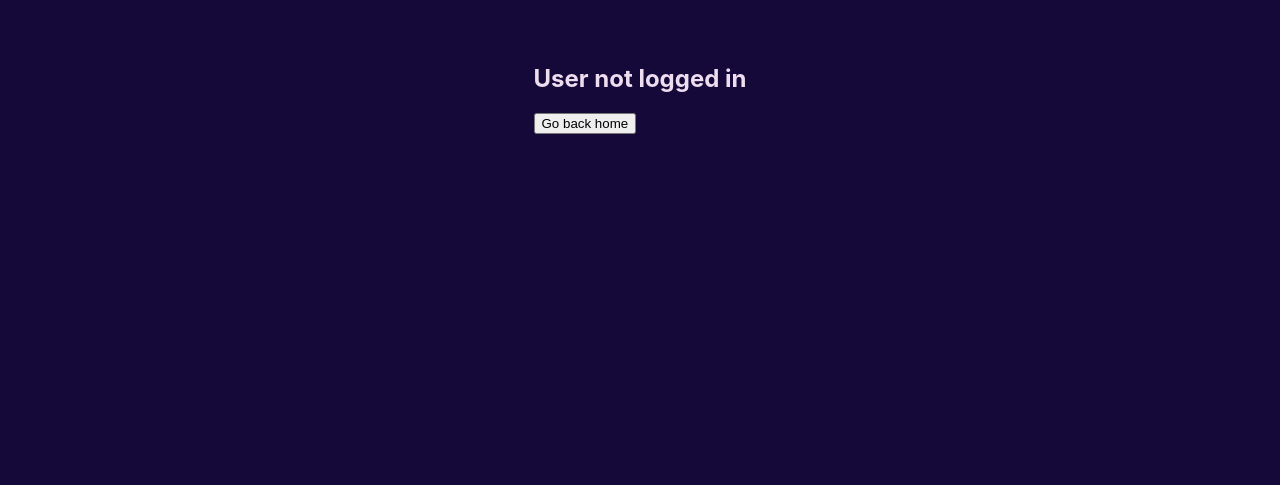
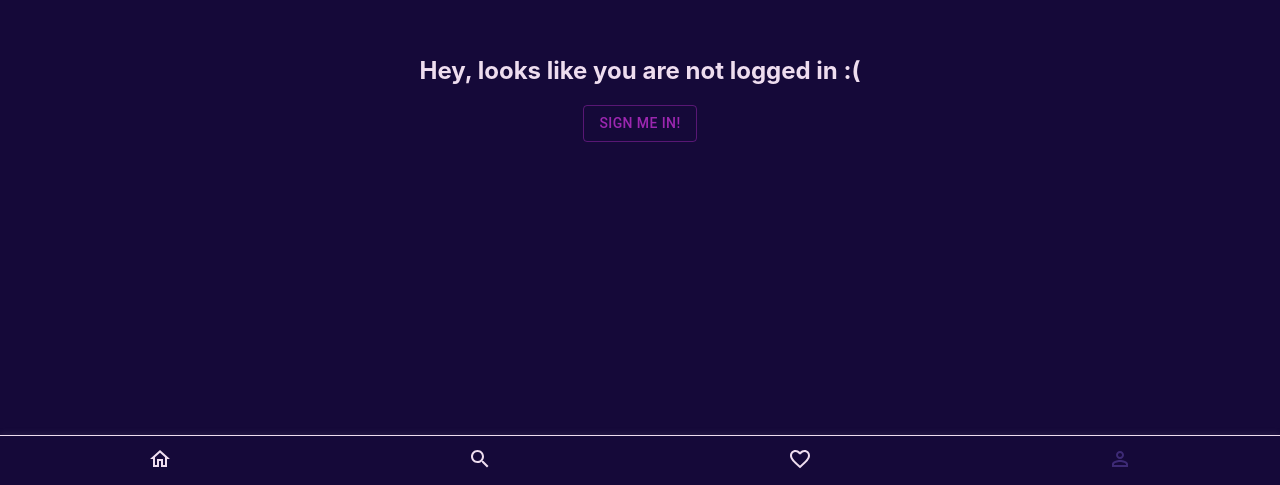
Before and after one commit to lethabomathabatha/LETMAT077_FTO2301_GroupB_LethaboMathabatha_DWACapstone, a React (Vite) app: page /account in a window 1280 px wide. Shown: the part 315-800 px from the top of the page. Built offline with nearby package versions, Linux system fonts and the light colour scheme; no server answers.

Commit message:
edit page styling

```diff
--- a/src/pages/Account.jsx
+++ b/src/pages/Account.jsx
@@ -1,16 +1,12 @@
 // import React from 'react';
 import { useEffect, useState } from 'react';
 import '../pages/LoginStyles.css';
-// import BottomNav from '../components/BottomNav';
-import { createClient } from '@supabase/supabase-js';
+import BottomNav from '../components/BottomNav';
 // import { Auth } from '@supabase/auth-ui-react';
 // import { ThemeSupa } from '@supabase/auth-ui-shared';
 import { useNavigate } from 'react-router-dom';
-
-const supabase = createClient(
-    import.meta.env.VITE_REACT_APP_PODS_SUPABASE_URL,
-    import.meta.env.VITE_REACT_APP_PODS_SUPABASE_ANON_KEY
-  );
+import { supabase } from '../main';
+import { Button } from '@mui/material';
 
 export default function Account() {
 
@@ -47,15 +43,28 @@ export default function Account() {
       <div className="success--display">
         { Object.keys(user).length !== 0 ?
         <>
-            <h2>Success! Welcome to Pods.</h2>
-            <button onClick={() => signOutUser()}>Sign Out</button>
+            <h2>Welcome to Pods. :) </h2>
+            <h3>{user.email}</h3>
+            <Button
+                onClick={() => signOutUser()}
+                variant='outlined'
+                color='secondary'
+                >
+                Sign Out
+            </Button>
         </> :
-        <>
-            <h2>User not logged in</h2>
-            <button onClick={() => navigate('/')}>Go back home</button>
-        </>
+        <div className='account--login' style={{display: 'flex', flexDirection: 'column', alignItems: 'center', textAlign: 'center'}}>
+            <h2>Hey, looks like you are not logged in :( </h2>
+            <Button
+                onClick={() => navigate('/login')}
+                variant='outlined'
+                color='secondary'
+                >
+                Sign me in!
+            </Button>
+        </div>
         }
-
+        <BottomNav />
       </div>
   );
 }
```
